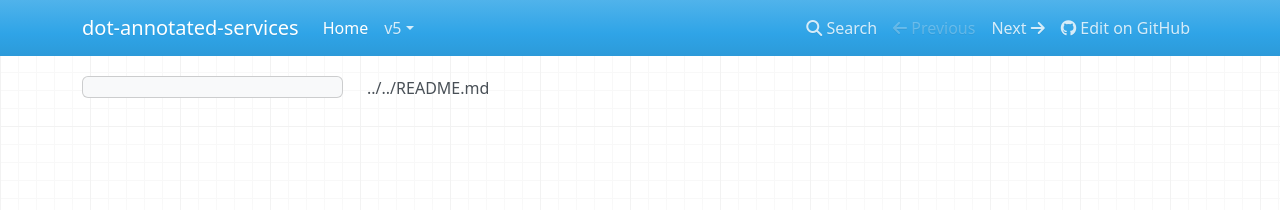
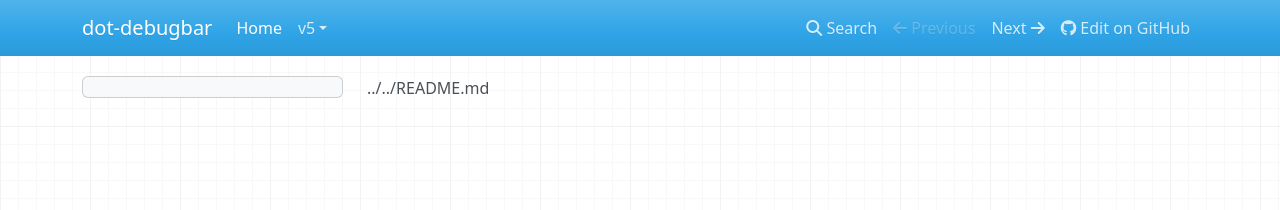
Before and after one commit to dotkernel/dot-debugbar, an MkDocs documentation site: the page built from docs/book/index.md, in a window 1280 px wide. Shown: the top 210 px of the page. Built offline with MkDocs 1.6.1, drawn with Linux system fonts in a browser that asks for light colours; nearby versions of some CDN libraries.

Commit message:
mkdocs.yml: Fixed site_name

```diff
--- a/mkdocs.yml
+++ b/mkdocs.yml
@@ -17,7 +17,7 @@ nav:
           - "Measure durations": v1/usage/measure-durations.md
           - "Debug Doctrine queries": v1/usage/debug-doctrine-queries.md
           - "Debug Exceptions": v1/usage/debug-exceptions.md
-site_name: dot-annotated-services
+site_name: dot-debugbar
 site_description: "DotKernel's debug bar component"
 repo_url: "https://github.com/dotkernel/dot-debugbar"
 plugins:
```
